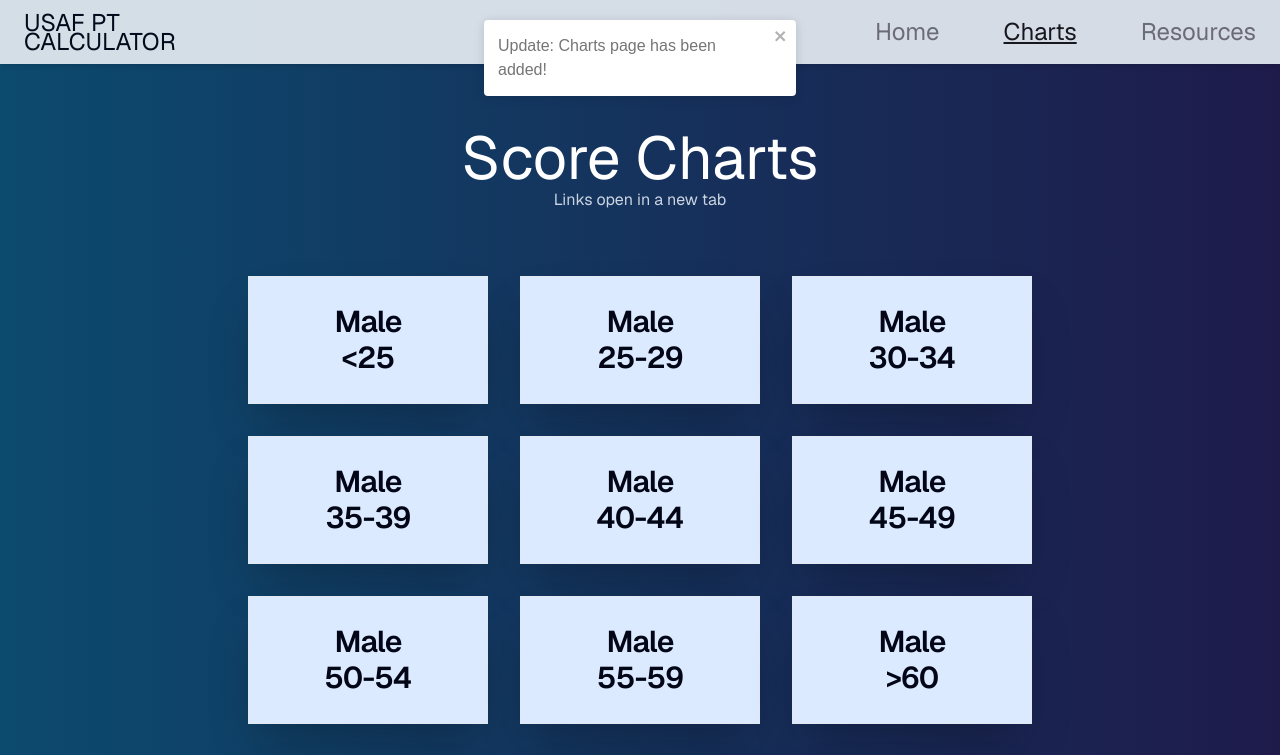
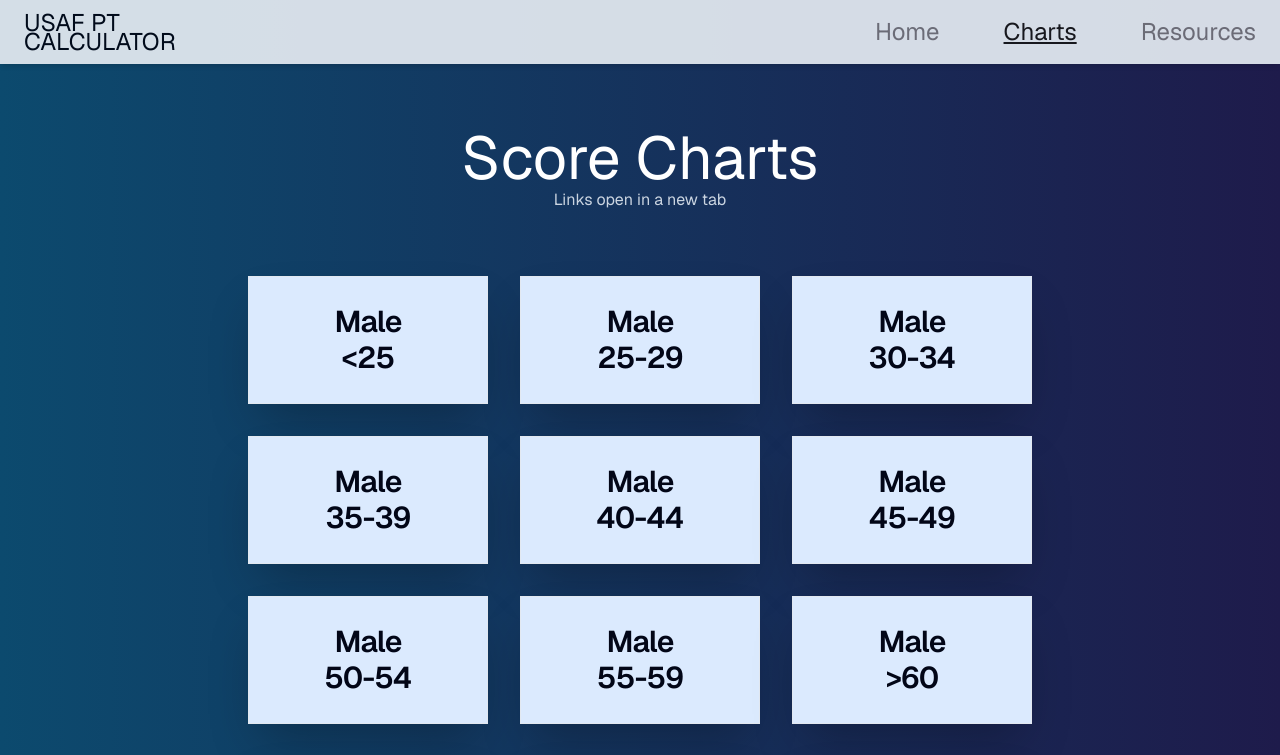
Before and after one commit to ronnieima/usaf-pt-calculator, a Next.js app: page /charts in a window 1280 px wide. Shown: the top 755 px of the page. Built offline with nearby package versions, Linux system fonts and the light colour scheme; what next-cloudinary, tailwindcss-animated would draw is missing.

Commit message:
remove toast

```diff
--- a/app/_components/ui/(navbar)/Logo.tsx
+++ b/app/_components/ui/(navbar)/Logo.tsx
@@ -1,5 +1,3 @@
-import Image from "next/image";
-import logo from "../../../public/logo.png";
 import Link from "next/link";
 
 function Logo() {
--- a/app/_components/ui/ToastContainerWrapper.tsx
+++ /dev/null
@@ -1,23 +0,0 @@
-"use client";
-
-import { useEffect } from "react";
-import { ToastContainer, toast } from "react-toastify";
-import "react-toastify/dist/ReactToastify.css";
-
-export default function ToastContainerWrapper() {
-  useEffect(() => {
-    toast("Update: Charts page has been added!");
-  }, []);
-
-  return (
-    <ToastContainer
-      position="top-center"
-      autoClose={2000}
-      newestOnTop={false}
-      closeOnClick
-      rtl={false}
-      draggable
-      pauseOnHover
-    />
-  );
-}
--- a/app/_components/ui/TypeAnimationWrapper.tsx
+++ /dev/null
@@ -1,34 +0,0 @@
-"use client";
-import React from "react";
-import { TypeAnimation } from "react-type-animation";
-
-const TypeAnimationWrapper = () => {
-  return (
-    <h1 className="relative text-center">
-      <span
-        style={{
-          clip: "rect(1px, 1px, 1px, 1px)",
-          clipPath: "inset(50%)",
-          height: "1px",
-          width: "1px",
-          margin: "-1px",
-          overflow: "hidden",
-          padding: "0",
-          position: "absolute",
-        }}
-      >
-        Calculate your Air Force PT score.
-      </span>
-      <TypeAnimation
-        aria-hidden="true"
-        preRenderFirstString={true}
-        className=" min-w-[80%] whitespace-pre-line
-       text-5xl text-shadow-lg sm:text-7xl lg:text-8xl	"
-        sequence={["Cal", "Calculate your\nAir Force PT score."]}
-        wrapper="span"
-      />
-    </h1>
-  );
-};
-
-export default TypeAnimationWrapper;
--- a/app/layout.tsx
+++ b/app/layout.tsx
@@ -4,7 +4,8 @@ import { getCldOgImageUrl } from "next-cloudinary";
 import Script from "next/script";
 import NavBar from "./_components/ui/(navbar)/NavBar";
 import Footer from "./_components/ui/Footer";
-import ToastContainerWrapper from "./_components/ui/ToastContainerWrapper";
+import { ToastContainer, toast } from "react-toastify";
+import "react-toastify/dist/ReactToastify.css";
 
 import { GeistSans } from "geist/font";
 
@@ -53,7 +54,6 @@ export default function RootLayout({
         ></Script>
       </head>
       <body className="h-full  bg-gradient-to-r from-sky-900  to-indigo-950">
-        <ToastContainerWrapper />
         <NavBar />
         {children}
         <Footer />
```
